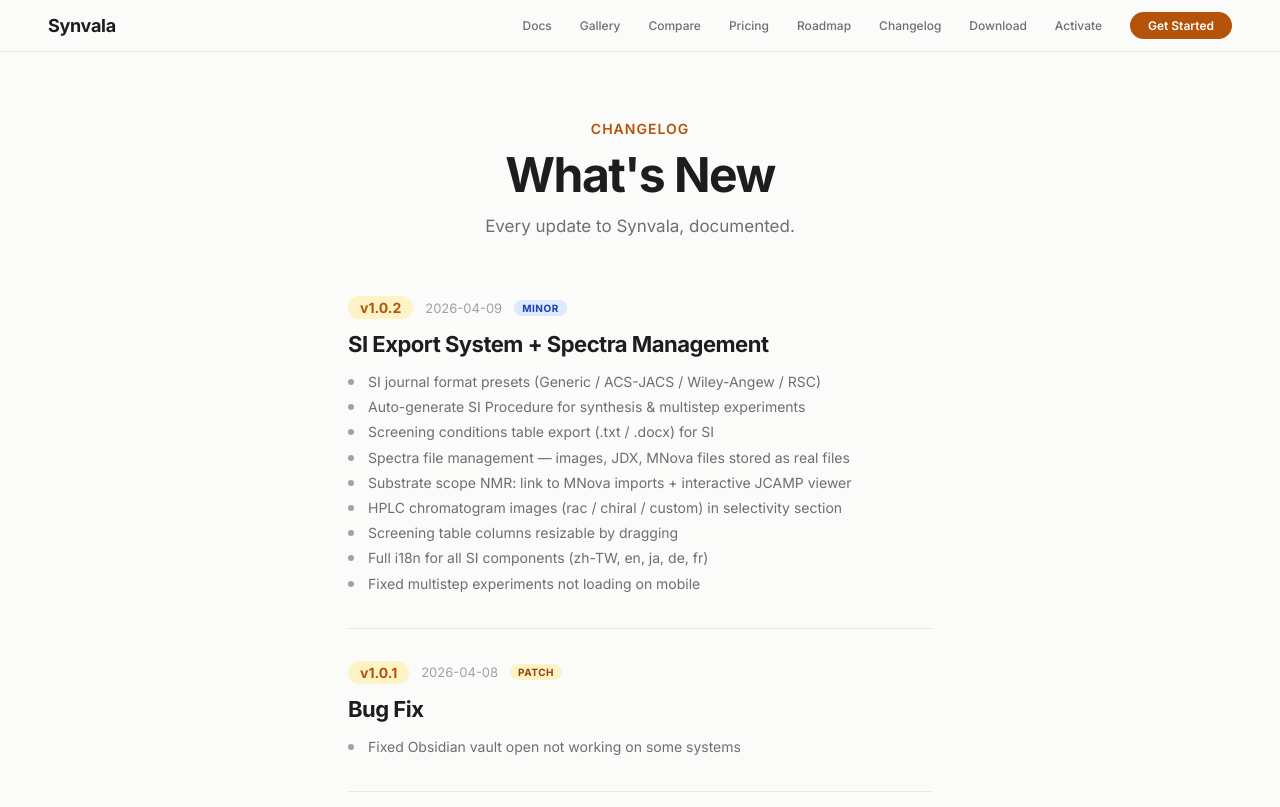
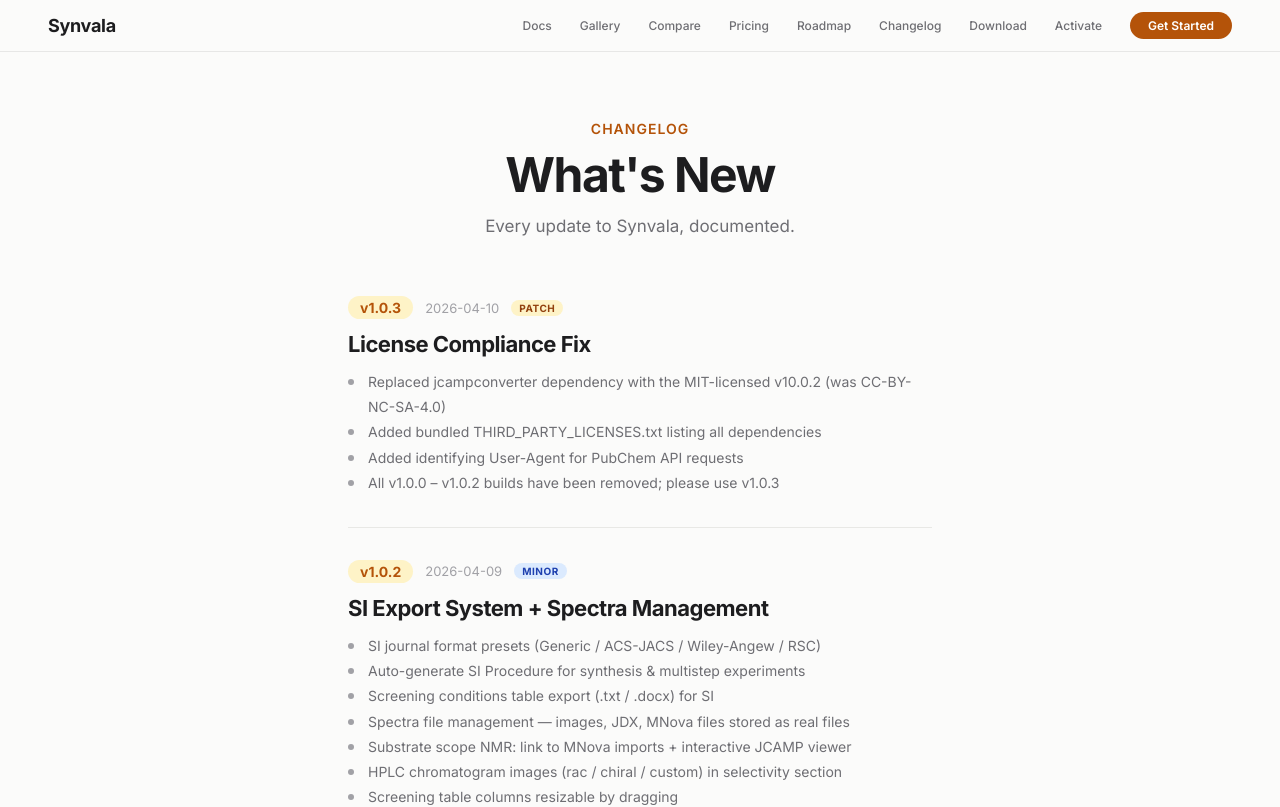
Before and after one commit to Aslan0809610/synvala-web, a Next.js app: page /changelog in a window 1280 px wide. Shown: the top 807 px of the page. Built offline with nearby package versions, Linux system fonts and the light colour scheme.

Commit message:
changelog: add v1.0.3 (license compliance fix)

```diff
--- a/app/changelog/page.tsx
+++ b/app/changelog/page.tsx
@@ -29,6 +29,18 @@
 }
 
 const releases = [
+  {
+    version: "v1.0.3",
+    date: "2026-04-10",
+    title: "License Compliance Fix",
+    tag: "patch",
+    changes: [
+      "Replaced jcampconverter dependency with the MIT-licensed v10.0.2 (was CC-BY-NC-SA-4.0)",
+      "Added bundled THIRD_PARTY_LICENSES.txt listing all dependencies",
+      "Added identifying User-Agent for PubChem API requests",
+      "All v1.0.0 – v1.0.2 builds have been removed; please use v1.0.3",
+    ],
+  },
   {
     version: "v1.0.2",
     date: "2026-04-09",
```
